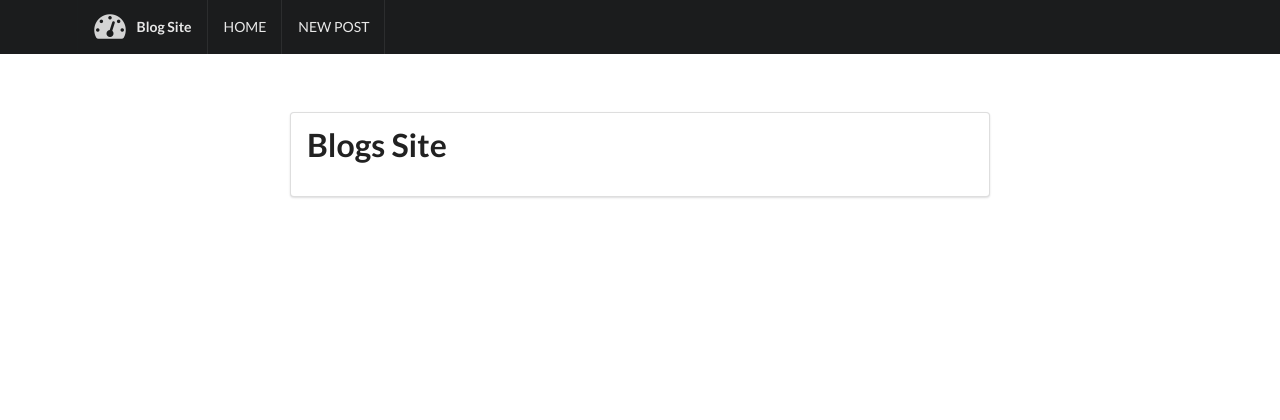
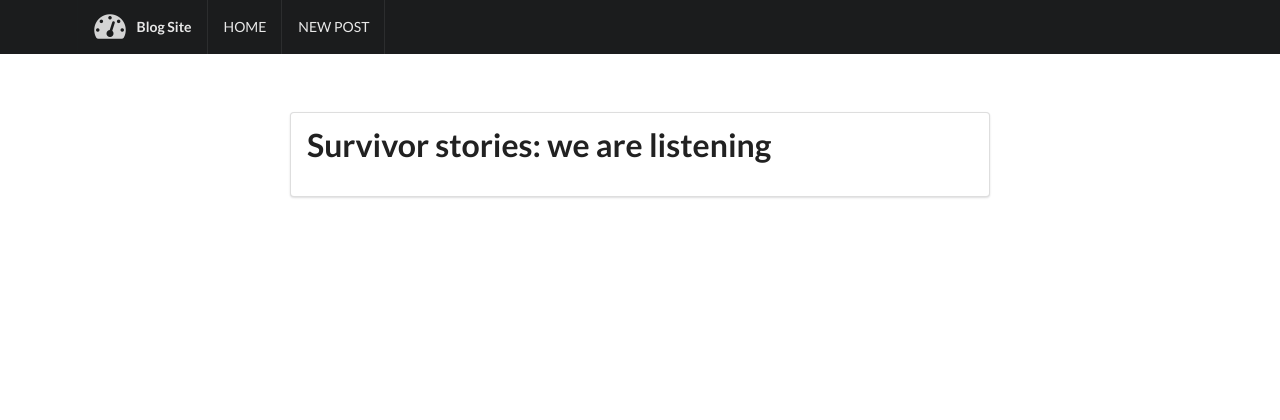
Before and after one commit to Akshitaag/WomenHack, a Node server app: page /blogs in a window 1280 px wide. Shown: the top 420 px of the page. Run offline with Node 20, Linux system fonts and the light colour scheme; data that the repository does not hold is empty; some libraries are stand-ins or nearby versions.

Commit message:
blof modify

```diff
--- a/views/blogs.ejs
+++ b/views/blogs.ejs
@@ -1,6 +1,6 @@
         <% include partials2/header%>
         <div class="ui main text container segment">
-        <div class="ui huge header">Blogs Site</div>
+        <div class="ui huge header">Survivor stories: we are listening</div>
         <div class="ui top attached ">
                 <div class="ui divided items">
                     <% blogs.forEach(function(blog){ %>
```
Also changed, not shown: 1 other file.
